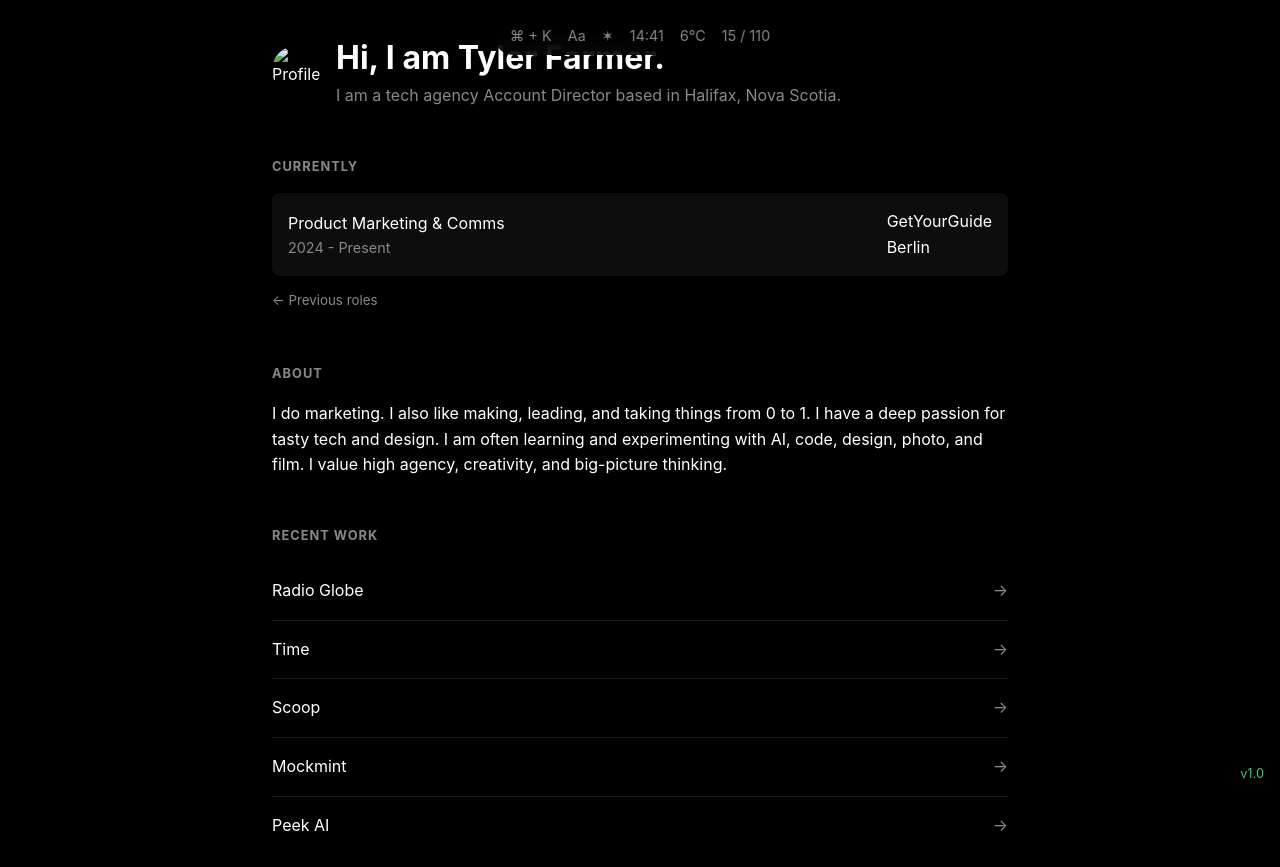
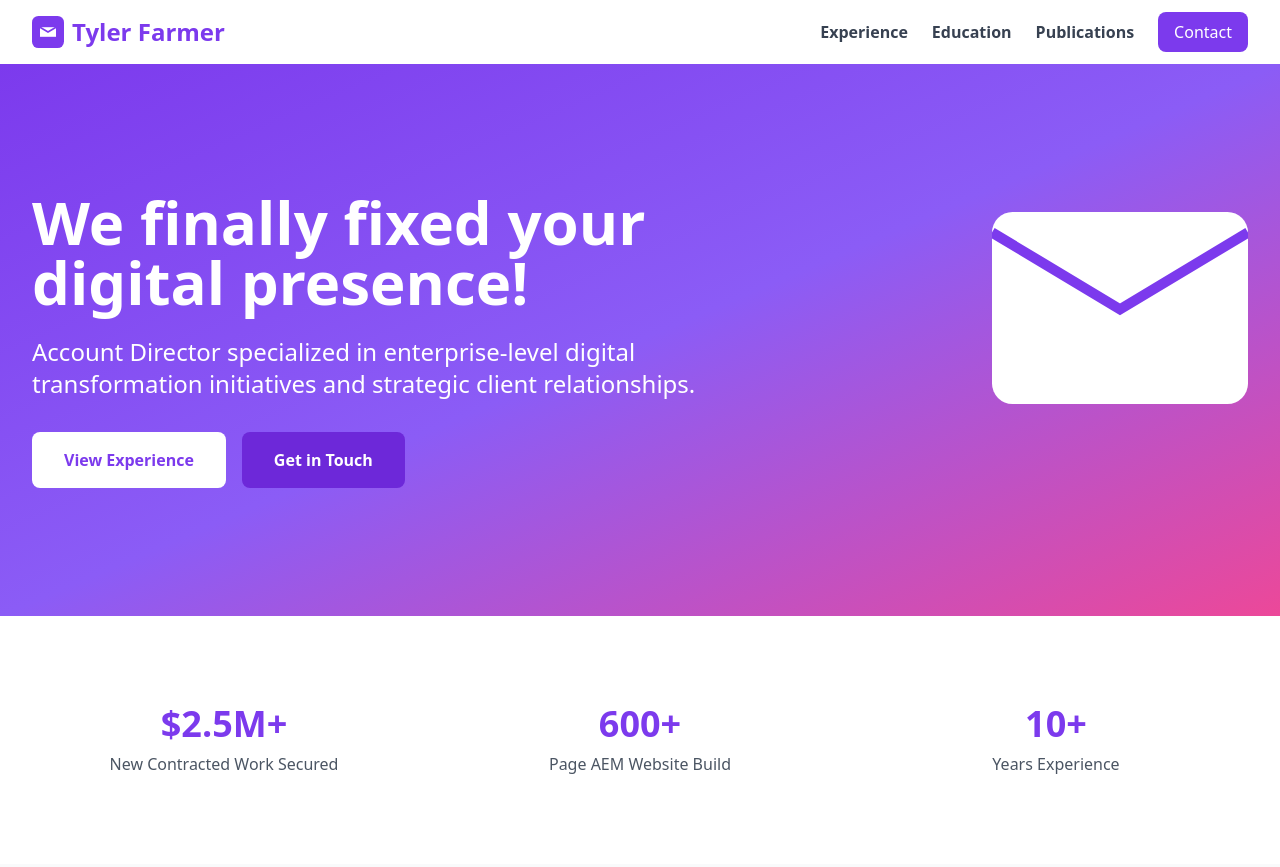
Before and after one commit to tylerfarmer/personal-site, a plain HTML site: page index.html in a window 1280 px wide. Shown: the top 867 px of the page. Drawn offline with nearby package versions, Linux system fonts and the light colour scheme.

Commit message:
Update index.html

```diff
--- a/index.html
+++ b/index.html
@@ -3,190 +3,172 @@
 <head>
     <meta charset="UTF-8">
     <meta name="viewport" content="width=device-width, initial-scale=1.0">
-    <title>Prateek - Product Marketer & Creative</title>
-    <style>
-        :root {
-            --text-primary: #ffffff;
-            --text-secondary: #888888;
-            --background: #000000;
-            --accent: #2ecc71;
-        }
+    <title>Tyler Farmer - Account Director</title>
+    <link href="https://cdnjs.cloudflare.com/ajax/libs/tailwindcss/2.2.19/tailwind.min.css" rel="stylesheet">
+</head>
+<body class="bg-gray-50">
+    <nav class="bg-white shadow-sm">
+        <div class="max-w-7xl mx-auto px-4 sm:px-6 lg:px-8">
+            <div class="flex justify-between h-16">
+                <div class="flex items-center">
+                    <svg class="w-8 h-8" viewBox="0 0 40 40" fill="none" xmlns="http://www.w3.org/2000/svg">
+                        <rect width="40" height="40" rx="8" fill="#7C3AED"/>
+                        <path d="M10 14h20v12H10z" fill="white"/>
+                        <path d="M10 14l10 6 10-6" stroke="#7C3AED" stroke-width="2"/>
+                    </svg>
+                    <span class="ml-2 text-2xl font-bold text-purple-600">Tyler Farmer</span>
+                </div>
+                <div class="flex items-center space-x-6">
+                    <a href="#experience" class="text-gray-700 hover:text-purple-600 font-semibold">Experience</a>
+                    <a href="#education" class="text-gray-700 hover:text-purple-600 font-semibold">Education</a>
+                    <a href="#publications" class="text-gray-700 hover:text-purple-600 font-semibold">Publications</a>
+                    <a href="mailto:tyler.farmer@hey.com" class="bg-purple-600 text-white px-4 py-2 rounded-lg hover:bg-purple-700">Contact</a>
+                </div>
+            </div>
+        </div>
+    </nav>
 
-        * {
-            margin: 0;
-            padding: 0;
-            box-sizing: border-box;
-            font-family: -apple-system, BlinkMacSystemFont, 'Segoe UI', Roboto, Oxygen, Ubuntu, Cantarell, sans-serif;
-        }
-
-        body {
-            background-color: var(--background);
-            color: var(--text-primary);
-            line-height: 1.6;
-            padding: 2rem;
-            max-width: 800px;
-            margin: 0 auto;
-        }
-
-        .header {
-            display: flex;
-            align-items: center;
-            gap: 1rem;
-            margin-bottom: 3rem;
-        }
-
-        .profile-img {
-            width: 48px;
-            height: 48px;
-            border-radius: 50%;
-            object-fit: cover;
-        }
-
-        .header-text {
-            display: flex;
-            flex-direction: column;
-        }
-
-        .header-text span {
-            color: var(--text-secondary);
-        }
-
-        .status-bar {
-            position: fixed;
-            top: 1rem;
-            left: 50%;
-            transform: translateX(-50%);
-            background: rgba(0, 0, 0, 0.8);
-            backdrop-filter: blur(10px);
-            padding: 0.5rem 1rem;
-            border-radius: 2rem;
-            display: flex;
-            gap: 1rem;
-            color: var(--text-secondary);
-            font-size: 0.9rem;
-        }
-
-        section {
-            margin-bottom: 3rem;
-        }
-
-        h2 {
-            color: var(--text-secondary);
-            font-size: 0.8rem;
-            text-transform: uppercase;
-            letter-spacing: 1px;
-            margin-bottom: 1rem;
-        }
-
-        .currently {
-            display: flex;
-            justify-content: space-between;
-            align-items: center;
-            background: rgba(255, 255, 255, 0.05);
-            padding: 1rem;
-            border-radius: 0.5rem;
-            margin-bottom: 0.5rem;
-        }
-
-        .company {
-            color: var(--text-secondary);
-            font-size: 0.9rem;
-        }
-
-        .work-item {
-            display: flex;
-            justify-content: space-between;
-            align-items: center;
-            padding: 1rem 0;
-            border-bottom: 1px solid rgba(255, 255, 255, 0.1);
-        }
-
-        .work-item:last-child {
-            border-bottom: none;
-        }
-
-        .arrow {
-            color: var(--text-secondary);
-        }
-
-        .version {
-            position: fixed;
-            bottom: 1rem;
-            right: 1rem;
-            color: var(--accent);
-            font-size: 0.8rem;
-        }
-
-        @media (max-width: 768px) {
-            body {
-                padding: 1rem;
-            }
-
-            .status-bar {
-                display: none;
-            }
-        }
-    </style>
-</head>
-<body>
-    <div class="status-bar">
-        <span>⌘ + K</span>
-        <span>Aa</span>
-        <span>✶</span>
-        <span>14:41</span>
-        <span>6°C</span>
-        <span>15 / 110</span>
-    </div>
-
-    <header class="header">
-        <img src="/api/placeholder/48/48" alt="Profile" class="profile-img">
-        <div class="header-text">
-            <h1>Hi, I am Tyler Farmer.</h1>
-            <span>I am a tech agency Account Director based in Halifax, Nova Scotia.</span>
+    <header class="bg-gradient-to-br from-purple-600 via-purple-500 to-pink-500 text-white">
+        <div class="max-w-7xl mx-auto px-4 sm:px-6 lg:px-8 py-32">
+            <div class="flex items-center justify-between">
+                <div class="max-w-2xl">
+                    <h1 class="text-6xl font-bold mb-6">We finally fixed your digital presence!</h1>
+                    <p class="text-2xl mb-8">Account Director specialized in enterprise-level digital transformation initiatives and strategic client relationships.</p>
+                    <div class="flex space-x-4">
+                        <a href="#experience" class="bg-white text-purple-600 px-8 py-4 rounded-lg font-bold hover:bg-gray-100 transition-colors">View Experience</a>
+                        <a href="mailto:tyler.farmer@hey.com" class="bg-purple-700 text-white px-8 py-4 rounded-lg font-bold hover:bg-purple-800 transition-colors">Get in Touch</a>
+                    </div>
+                </div>
+                <div class="hidden lg:block">
+                    <svg class="w-64 h-64" viewBox="0 0 200 200" fill="none" xmlns="http://www.w3.org/2000/svg">
+                        <rect width="200" height="150" rx="16" fill="white"/>
+                        <path d="M0 16l100 60 100-60" stroke="#7C3AED" stroke-width="8"/>
+                    </svg>
+                </div>
+            </div>
         </div>
     </header>
 
-    <section>
-        <h2>Currently</h2>
-        <div class="currently">
-            <div>
-                <div>Product Marketing & Comms</div>
-                <div class="company">2024 - Present</div>
+    <div class="bg-white py-16">
+        <div class="max-w-7xl mx-auto px-4 sm:px-6 lg:px-8">
+            <div class="grid grid-cols-3 gap-8 text-center">
+                <div class="p-6">
+                    <div class="text-4xl font-bold text-purple-600 mb-2">$2.5M+</div>
+                    <p class="text-gray-600">New Contracted Work Secured</p>
+                </div>
+                <div class="p-6">
+                    <div class="text-4xl font-bold text-purple-600 mb-2">600+</div>
+                    <p class="text-gray-600">Page AEM Website Build</p>
+                </div>
+                <div class="p-6">
+                    <div class="text-4xl font-bold text-purple-600 mb-2">10+</div>
+                    <p class="text-gray-600">Years Experience</p>
+                </div>
             </div>
-            <div>GetYourGuide<br>Berlin</div>
         </div>
-        <button style="background: none; border: none; color: var(--text-secondary); cursor: pointer; padding: 0.5rem 0;">← Previous roles</button>
-    </section>
+    </div>
 
-    <section>
-        <h2>About</h2>
-        <p>I do marketing. I also like making, leading, and taking things from 0 to 1. I have a deep passion for tasty tech and design. I am often learning and experimenting with AI, code, design, photo, and film. I value high agency, creativity, and big-picture thinking.</p>
-    </section>
+    <main class="max-w-7xl mx-auto px-4 sm:px-6 lg:px-8 py-16">
+        <section id="experience" class="mb-16">
+            <h2 class="text-4xl font-bold mb-12 text-center">Experience that delivers results</h2>
 
-    <section>
-        <h2>Recent Work</h2>
-        <div class="work-item">
-            <span>Radio Globe</span>
-            <span class="arrow">→</span>
+            <div class="bg-white rounded-2xl shadow-lg p-8 mb-8 transform transition-transform hover:scale-102">
+                <div class="flex items-start justify-between">
+                    <div>
+                        <h3 class="text-2xl font-bold text-purple-600">Account Director</h3>
+                        <p class="text-gray-600 mb-4">VERB Interactive | August 2023 to Present</p>
+                    </div>
+                    <svg class="w-12 h-12" viewBox="0 0 48 48" fill="none" xmlns="http://www.w3.org/2000/svg">
+                        <path d="M24 4L45 24L24 44L3 24L24 4Z" fill="#7C3AED"/>
+                    </svg>
+                </div>
+                <ul class="list-disc list-inside space-y-3 text-gray-700">
+                    <li>Led strategic client relationships for major hospitality and tourism brands, including The Venetian Resort Las Vegas</li>
+                    <li>Spearheaded enterprise-level digital transformation initiatives</li>
+                    <li>Secured over $2.5 million in new contracted work through strategic account growth</li>
+                </ul>
+            </div>
+
+            <div class="bg-white rounded-2xl shadow-lg p-8 mb-8 transform transition-transform hover:scale-102">
+                <div class="flex items-start justify-between">
+                    <div>
+                        <h3 class="text-2xl font-bold text-purple-600">Manager, Special Projects & Marketing Strategy</h3>
+                        <p class="text-gray-600 mb-4">Information and Communications Technology Council (ICTC) | Jun 2021 to April 2023</p>
+                    </div>
+                    <svg class="w-12 h-12" viewBox="0 0 48 48" fill="none" xmlns="http://www.w3.org/2000/svg">
+                        <circle cx="24" cy="24" r="20" fill="#7C3AED"/>
+                    </svg>
+                </div>
+                <ul class="list-disc list-inside space-y-3 text-gray-700">
+                    <li>Crafted and implemented organization's public and government relations strategies</li>
+                    <li>Led website design and development of research and policy website</li>
+                    <li>Facilitated national virtual policy roundtables on innovation</li>
+                </ul>
+            </div>
+        </section>
+
+        <section id="education" class="mb-16">
+            <h2 class="text-4xl font-bold mb-12 text-center">Education & Certifications</h2>
+            <div class="grid md:grid-cols-2 gap-8">
+                <div class="bg-white rounded-2xl shadow-lg p-8">
+                    <h3 class="text-2xl font-bold text-purple-600 mb-4">Bachelor of Business Administration</h3>
+                    <p class="text-gray-600">Mount Saint Vincent University, Class of 2010</p>
+                    <p class="text-gray-700 mt-2">Major: Marketing | Minor: Information Technology</p>
+                </div>
+                <div class="bg-white rounded-2xl shadow-lg p-8">
+                    <h3 class="text-2xl font-bold text-purple-600 mb-4">Professional Certifications</h3>
+                    <ul class="space-y-2 text-gray-700">
+                        <li>• Certified Complete Manager, 2023</li>
+                        <li>• Certified Strategist, 2022</li>
+                        <li>• Certified Brand Strategist, 2022</li>
+                    </ul>
+                </div>
+            </div>
+        </section>
+
+        <section id="publications" class="mb-16">
+            <h2 class="text-4xl font-bold mb-12 text-center">Featured Publications</h2>
+            <div class="grid md:grid-cols-2 gap-8">
+                <div class="bg-white rounded-2xl shadow-lg p-8 transform transition-transform hover:scale-102">
+                    <h3 class="text-2xl font-bold text-purple-600 mb-4">Settling for More: Matching Newcomers to Alberta's Tech Sector</h3>
+                    <p class="text-gray-600 mb-4">Published by ICTC, Nov 2021</p>
+                    <a href="#" class="text-purple-600 font-semibold hover:text-purple-700">Read More →</a>
+                </div>
+                <div class="bg-white rounded-2xl shadow-lg p-8 transform transition-transform hover:scale-102">
+                    <h3 class="text-2xl font-bold text-purple-600 mb-4">Bolstering Growth: The Next Frontier for Canadian Startups</h3>
+                    <p class="text-gray-600 mb-4">Published by ICTC, Oct 2020</p>
+                    <a href="#" class="text-purple-600 font-semibold hover:text-purple-700">Read More →</a>
+                </div>
+            </div>
+        </section>
+    </main>
+
+    <div class="bg-gradient-to-br from-purple-600 to-pink-500 text-white py-24">
+        <div class="max-w-7xl mx-auto px-4 sm:px-6 lg:px-8 text-center">
+            <h2 class="text-4xl font-bold mb-8">Ready to collaborate?</h2>
+            <p class="text-xl mb-8 max-w-2xl mx-auto">Let's discuss how we can drive digital transformation and growth for your organization.</p>
+            <a href="mailto:tyler.farmer@hey.com" class="bg-white text-purple-600 px-8 py-4 rounded-lg font-bold hover:bg-gray-100 inline-block">Get in Touch</a>
         </div>
-        <div class="work-item">
-            <span>Time</span>
-            <span class="arrow">→</span>
+    </div>
+
+    <footer class="bg-gray-100">
+        <div class="max-w-7xl mx-auto px-4 sm:px-6 lg:px-8 py-12">
+            <div class="flex items-center justify-between">
+                <div class="flex items-center">
+                    <svg class="w-8 h-8" viewBox="0 0 40 40" fill="none" xmlns="http://www.w3.org/2000/svg">
+                        <rect width="40" height="40" rx="8" fill="#7C3AED"/>
+                        <path d="M10 14h20v12H10z" fill="white"/>
+                        <path d="M10 14l10 6 10-6" stroke="#7C3AED" stroke-width="2"/>
+                    </svg>
+                    <span class="ml-2 text-gray-600">© 2024 Tyler Farmer</span>
+                </div>
+                <div class="flex space-x-6">
+                    <a href="#experience" class="text-gray-600 hover:text-purple-600">Experience</a>
+                    <a href="#education" class="text-gray-600 hover:text-purple-600">Education</a>
+                    <a href="#publications" class="text-gray-600 hover:text-purple-600">Publications</a>
+                </div>
+            </div>
         </div>
-        <div class="work-item">
-            <span>Scoop</span>
-            <span class="arrow">→</span>
-        </div>
-        <div class="work-item">
-            <span>Mockmint</span>
-            <span class="arrow">→</span>
-        </div>
-        <div class="work-item">
-            <span>Peek AI</span>
-            <span class="arrow">→</span>
-        </div>
-    </section>
-
-    <span class="version">v1.0</span>
+    </footer>
 </body>
 </html>
```
